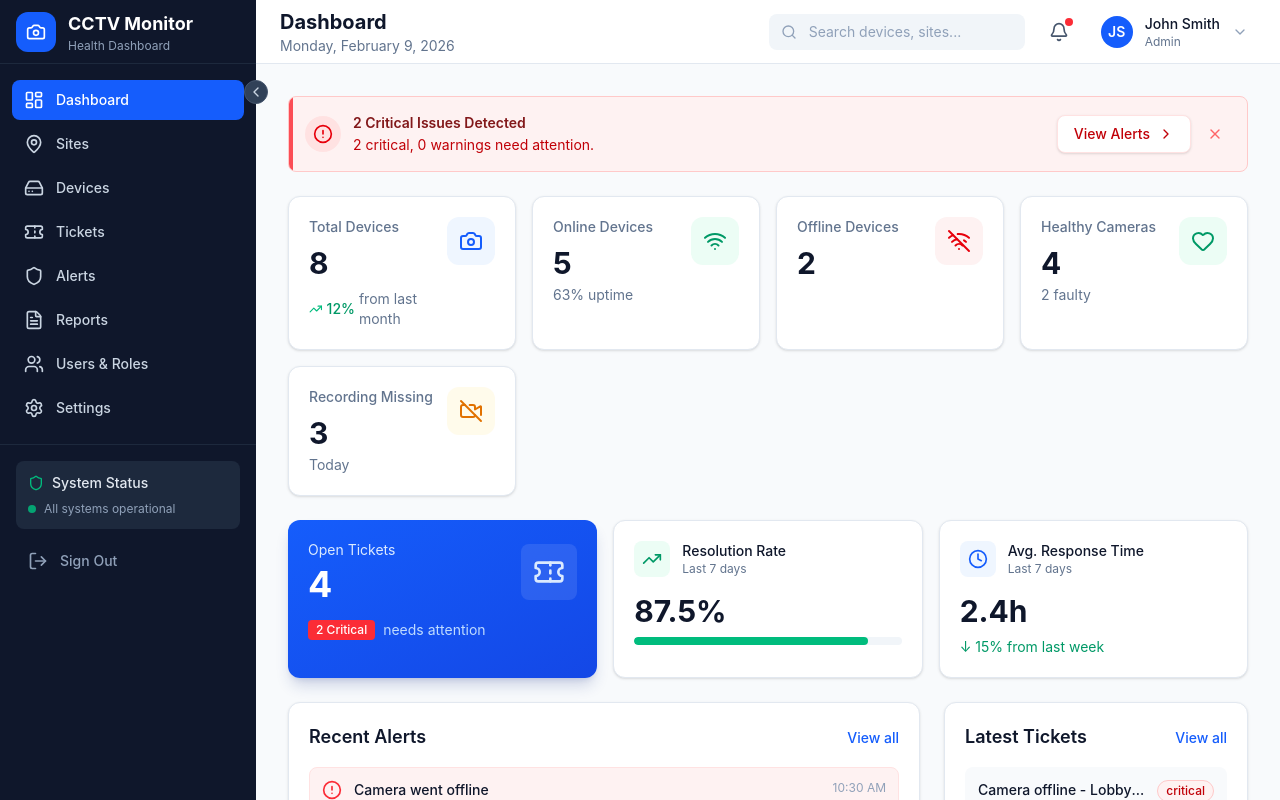
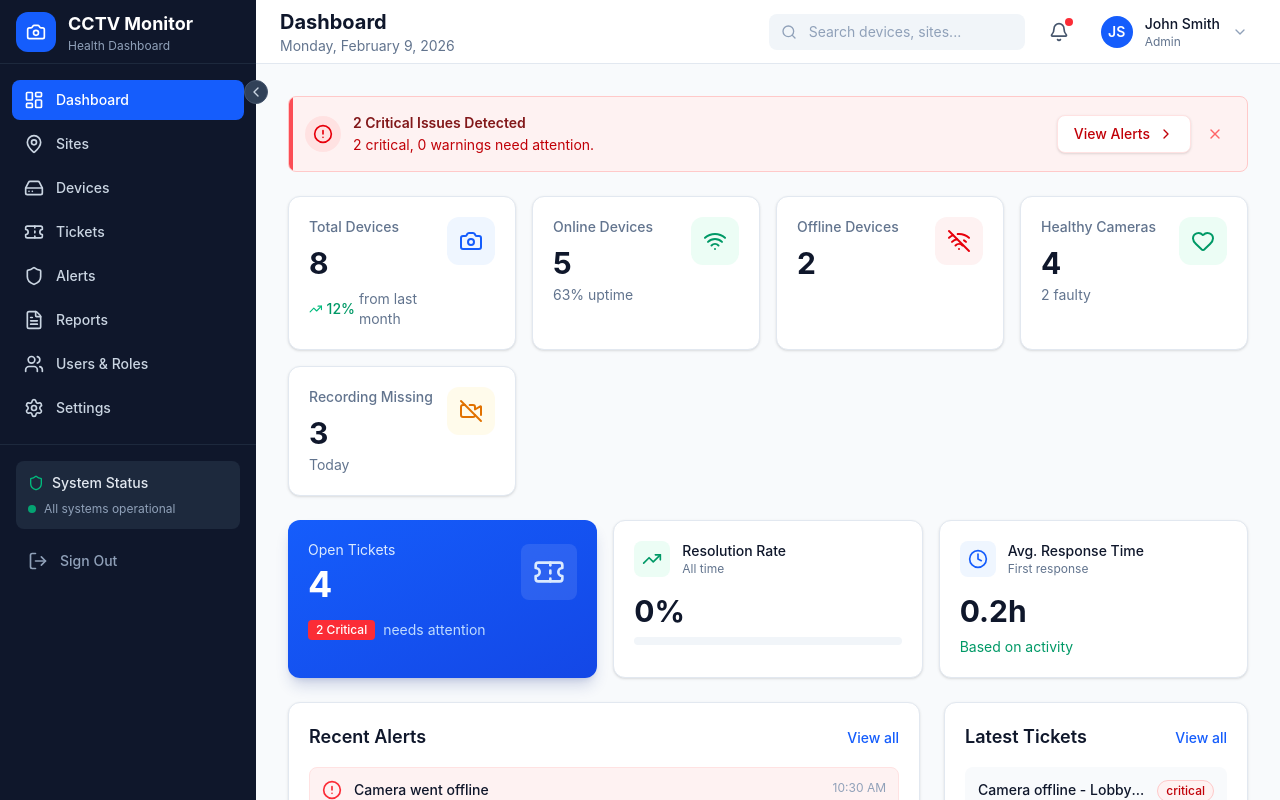
Before and after one commit to mananmaheshwari1702/CCTV-Health-Monitor, a React (Vite) app: page /dashboard in a window 1280 px wide. Shown: the top 800 px of the page. Built offline with nearby package versions, Linux system fonts and the light colour scheme.

Commit message:
Add Sites management page with full CRUD functionality, search, and filtering.

```diff
--- a/src/data/mockData.ts
+++ b/src/data/mockData.ts
@@ -8,8 +8,6 @@ export const sites: Site[] = [
         address: '123 Main Street',
         city: 'New York',
         status: 'active',
-        deviceCount: 24,
-        onlineDevices: 22,
         lastSync: '2026-02-09T14:00:00Z',
     },
     {
@@ -18,8 +16,6 @@ export const sites: Site[] = [
         address: '456 Finance Ave',
         city: 'Chicago',
         status: 'active',
-        deviceCount: 48,
-        onlineDevices: 47,
         lastSync: '2026-02-09T14:05:00Z',
     },
     {
@@ -28,8 +24,6 @@ export const sites: Site[] = [
         address: '789 Airport Blvd',
         city: 'Los Angeles',
         status: 'active',
-        deviceCount: 96,
-        onlineDevices: 89,
         lastSync: '2026-02-09T13:55:00Z',
     },
     {
@@ -38,8 +32,6 @@ export const sites: Site[] = [
         address: '321 Port Street',
         city: 'Seattle',
         status: 'maintenance',
-        deviceCount: 16,
-        onlineDevices: 12,
         lastSync: '2026-02-09T12:30:00Z',
     },
     {
@@ -48,8 +40,6 @@ export const sites: Site[] = [
         address: '555 Innovation Dr',
         city: 'San Francisco',
         status: 'active',
-        deviceCount: 64,
-        onlineDevices: 63,
         lastSync: '2026-02-09T14:10:00Z',
     },
 ];
--- a/src/pages/Dashboard.tsx
+++ b/src/pages/Dashboard.tsx
@@ -1,5 +1,5 @@
 import React from 'react';
-import { Link } from 'react-router-dom';
+import { Link, useNavigate } from 'react-router-dom';
 import {
     Camera,
     Wifi,
@@ -25,10 +25,33 @@ import { useData } from '../context/DataContext';
 import { AlertBanner } from '../components/dashboard/AlertBanner';
 
 export function Dashboard() {
+    const navigate = useNavigate();
     const { dashboardStats, alerts, tickets } = useData();
 
     // Get only active/recent alerts for display
     const recentAlerts = alerts.slice(0, 5);
+
+    // Calculate Resolution Rate
+    const resolutionRate = React.useMemo(() => {
+        if (tickets.length === 0) return 0;
+        const resolvedCount = tickets.filter(t => t.status === 'resolved' || t.status === 'closed').length;
+        return Math.round((resolvedCount / tickets.length) * 100);
+    }, [tickets]);
+
+    // Calculate Avg Response Time
+    const avgResponseTime = React.useMemo(() => {
+        const respondedTickets = tickets.filter(t => t.comments && t.comments.length > 0);
+        if (respondedTickets.length === 0) return 0;
+
+        const totalResponseTime = respondedTickets.reduce((acc, ticket) => {
+            const firstResponse = ticket.comments![0].createdAt; // assertions safe due to filter
+            const created = ticket.createdAt;
+            return acc + (new Date(firstResponse).getTime() - new Date(created).getTime());
+        }, 0);
+
+        const avgMs = totalResponseTime / respondedTickets.length;
+        return (avgMs / (1000 * 60 * 60)).toFixed(1); // Convert to hours
+    }, [tickets]);
 
     return (
         <div className="space-y-6">
@@ -104,12 +127,12 @@ export function Dashboard() {
                         </div>
                         <div>
                             <p className="text-sm font-medium text-slate-900 dark:text-white">Resolution Rate</p>
-                            <p className="text-xs text-slate-500 dark:text-slate-400">Last 7 days</p>
+                            <p className="text-xs text-slate-500 dark:text-slate-400">All time</p>
                         </div>
                     </div>
-                    <p className="text-3xl font-bold text-slate-900 dark:text-white">87.5%</p>
+                    <p className="text-3xl font-bold text-slate-900 dark:text-white">{resolutionRate}%</p>
                     <div className="mt-2 h-2 bg-slate-100 dark:bg-slate-700 rounded-full overflow-hidden">
-                        <div className="h-full bg-emerald-500 rounded-full" style={{ width: '87.5%' }} />
+                        <div className="h-full bg-emerald-500 rounded-full" style={{ width: `${resolutionRate}%` }} />
                     </div>
                 </div>
 
@@ -120,11 +143,11 @@ export function Dashboard() {
                         </div>
                         <div>
                             <p className="text-sm font-medium text-slate-900 dark:text-white">Avg. Response Time</p>
-                            <p className="text-xs text-slate-500 dark:text-slate-400">Last 7 days</p>
+                            <p className="text-xs text-slate-500 dark:text-slate-400">First response</p>
                         </div>
                     </div>
-                    <p className="text-3xl font-bold text-slate-900 dark:text-white">2.4h</p>
-                    <p className="text-sm text-emerald-600 dark:text-emerald-400 mt-2">↓ 15% from last week</p>
+                    <p className="text-3xl font-bold text-slate-900 dark:text-white">{avgResponseTime}h</p>
+                    <p className="text-sm text-emerald-600 dark:text-emerald-400 mt-2">Based on activity</p>
                 </div>
             </div>
 
@@ -192,6 +215,7 @@ export function Dashboard() {
                             {tickets.slice(0, 4).map((ticket) => (
                                 <div
                                     key={ticket.id}
+                                    onClick={() => navigate(`/tickets/${ticket.id}`)}
                                     className="p-3 bg-slate-50 dark:bg-slate-900/30 border border-transparent dark:border-slate-800 rounded-lg hover:bg-slate-100 dark:hover:bg-slate-800/70 cursor-pointer transition-all"
                                 >
                                     <div className="flex items-start justify-between gap-2 mb-2">
@@ -219,7 +243,7 @@ export function Dashboard() {
                             ))}
                         </div>
                         <div className="mt-4">
-                            <Link to="/tickets">
+                            <Link to="/tickets?action=create">
                                 <Button variant="outline" fullWidth size="sm" icon={<ArrowRight className="w-4 h-4" />} iconPosition="right">
                                     Create Ticket
                                 </Button>
--- a/src/pages/Sites.tsx
+++ b/src/pages/Sites.tsx
@@ -93,8 +93,6 @@ export function Sites() {
                 address: formData.address,
                 city: formData.city,
                 status: formData.status as any,
-                deviceCount: 0,
-                onlineDevices: 0,
                 lastSync: new Date().toISOString()
             };
             addSite(site);
@@ -174,10 +172,16 @@ export function Sites() {
             key: 'devices' as keyof Site,
             header: 'Devices',
             render: (site: Site) => {
-                const deviceCount = getSiteDevices(site.id).length;
+                const siteDevices = getSiteDevices(site.id);
+                const deviceCount = siteDevices.length;
+                const onlineCount = siteDevices.filter(d => d.status === 'online').length;
+
                 return (
-                    <div className="flex items-center gap-2">
+                    <div className="flex flex-col gap-1">
                         <Badge variant="neutral">{deviceCount} Devices</Badge>
+                        <span className="text-xs text-slate-500 dark:text-slate-400">
+                            {onlineCount} Online
+                        </span>
                     </div>
                 );
             },
--- a/src/pages/Tickets.tsx
+++ b/src/pages/Tickets.tsx
@@ -1,5 +1,5 @@
 import React, { useState, useMemo } from 'react';
-import { useNavigate } from 'react-router-dom';
+import { useNavigate, useSearchParams } from 'react-router-dom';
 import {
     Filter,
     Plus,
@@ -28,7 +28,8 @@ const ITEMS_PER_PAGE = 10;
 
 export function Tickets() {
     const navigate = useNavigate();
-    const { tickets, addTicket, deleteTicket } = useData();
+    const [searchParams] = useSearchParams();
+    const { tickets, devices, addTicket, deleteTicket } = useData();
     const [searchTerm, setSearchTerm] = useState('');
     const [statusFilter, setStatusFilter] = useState<string>('all');
     const [priorityFilter, setPriorityFilter] = useState<string>('all');
@@ -37,17 +38,25 @@ export function Tickets() {
     const [currentPage, setCurrentPage] = useState(1);
     const [deleteConfirm, setDeleteConfirm] = useState<{ isOpen: boolean; id: string }>({ isOpen: false, id: '' });
 
+    React.useEffect(() => {
+        if (searchParams.get('action') === 'create') {
+            setShowCreateModal(true);
+        }
+    }, [searchParams]);
+
     // New Ticket Form State
     const [newTicket, setNewTicket] = useState({
         title: '',
         description: '',
         priority: 'medium',
-        device: '',
-        site: 'Central Bank HQ'
+        deviceId: ''
     });
 
     const handleCreateTicket = (e: React.FormEvent) => {
         e.preventDefault();
+
+        const selectedDevice = devices.find(d => d.id === newTicket.deviceId);
+        if (!selectedDevice) return;
 
         const ticket: TicketType = {
             id: `TKT-${Math.floor(Math.random() * 10000)}`,
@@ -55,9 +64,9 @@ export function Tickets() {
             description: newTicket.description,
             priority: newTicket.priority as any,
             status: 'open',
-            deviceId: 'dev-001', // mock
-            deviceName: newTicket.device || 'Unknown Device',
-            siteName: newTicket.site,
+            deviceId: selectedDevice.id,
+            deviceName: selectedDevice.name,
+            siteName: selectedDevice.siteName,
             assignee: 'Unassigned',
             createdAt: new Date().toISOString(),
             updatedAt: new Date().toISOString(),
@@ -66,7 +75,7 @@ export function Tickets() {
 
         addTicket(ticket);
         setShowCreateModal(false);
-        setNewTicket({ title: '', description: '', priority: 'medium', device: '', site: 'Central Bank HQ' });
+        setNewTicket({ title: '', description: '', priority: 'medium', deviceId: '' });
     };
 
     const handleDeleteTicket = (ticketId: string) => {
@@ -340,12 +349,14 @@ export function Tickets() {
                     </div>
                     <div className="grid grid-cols-2 gap-4">
                         <div>
-                            <label className="block text-sm font-medium mb-1 text-slate-700 dark:text-slate-200">Device Name</label>
-                            <Input
-                                value={newTicket.device}
-                                onChange={e => setNewTicket({ ...newTicket, device: e.target.value })}
-                                placeholder="e.g. Lobby Cam"
-                                required
+                            <label className="block text-sm font-medium mb-1 text-slate-700 dark:text-slate-200">Device</label>
+                            <Select
+                                value={newTicket.deviceId}
+                                onChange={e => setNewTicket({ ...newTicket, deviceId: e.target.value })}
+                                options={[
+                                    { value: '', label: 'Select Device' },
+                                    ...devices.map(d => ({ value: d.id, label: `${d.name} (${d.siteName})` }))
+                                ]}
                             />
                         </div>
                         <div>
--- a/src/types/index.ts
+++ b/src/types/index.ts
@@ -5,8 +5,6 @@ export interface Site {
     address: string;
     city: string;
     status: 'active' | 'inactive' | 'maintenance';
-    deviceCount: number;
-    onlineDevices: number;
     lastSync: string;
 }
 
```
